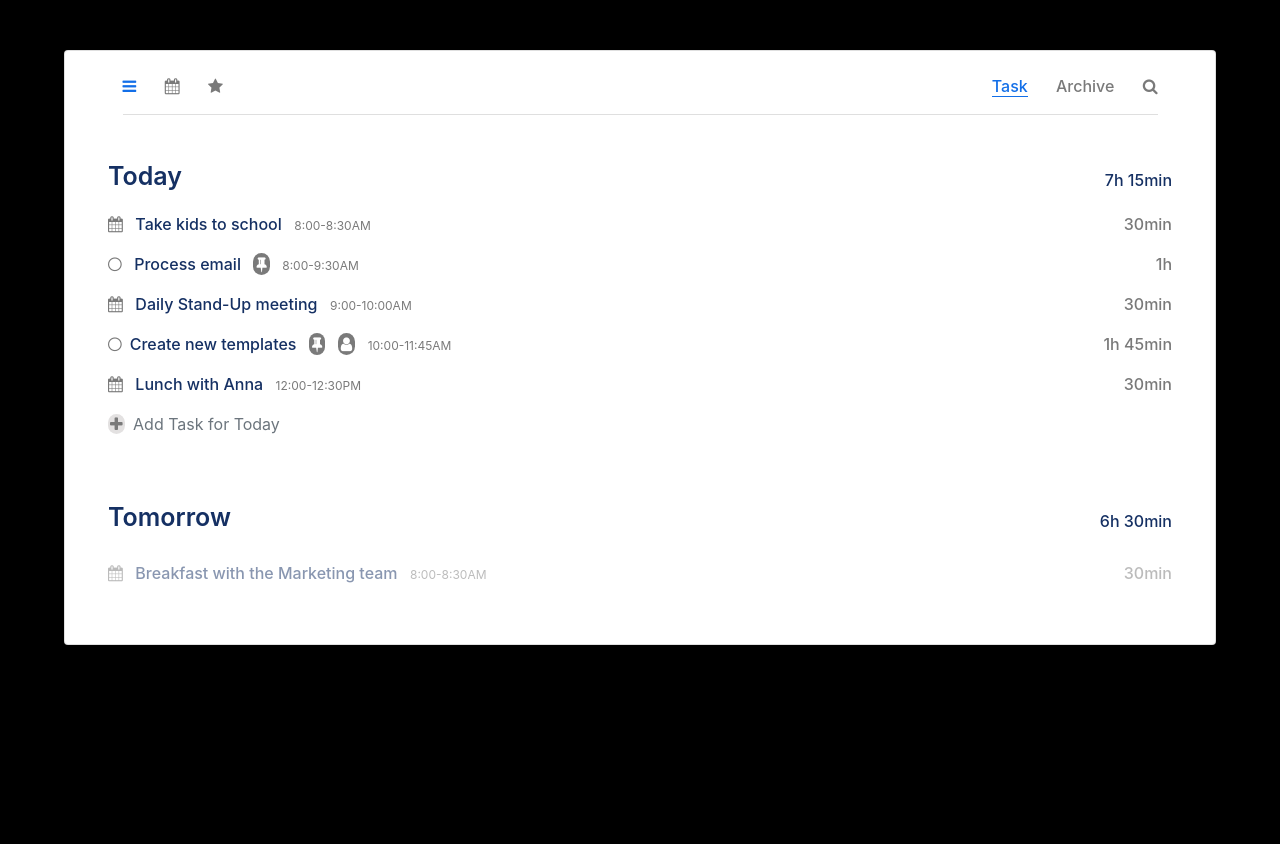
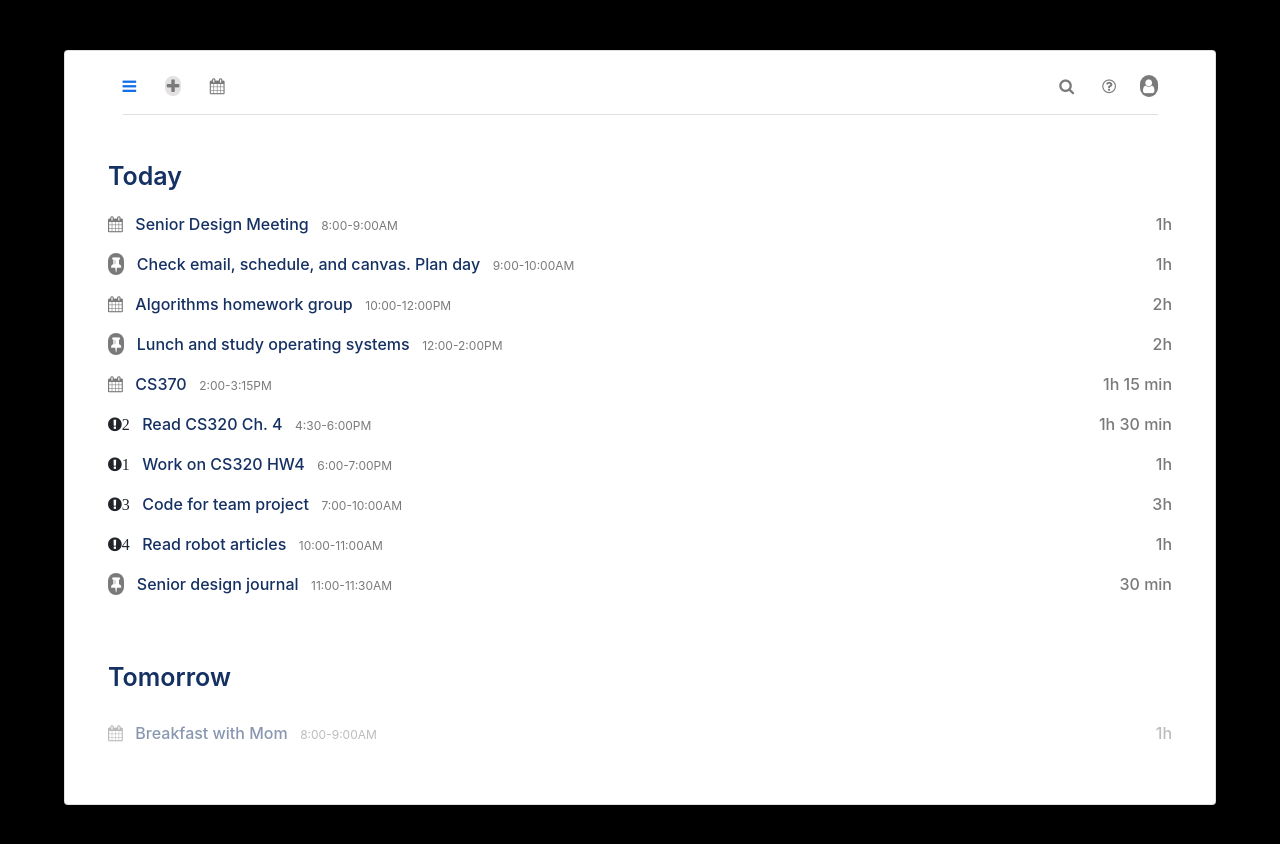
Before and after one commit to Davidjc-ram/JMAD_35, a plain HTML site: page index.html in a window 1280 px wide. Before the commit the page ends 800 px from the top, so only its background shows below. Drawn offline with nearby package versions, Linux system fonts and the light colour scheme.

Commit message:
first steps adapting snippet to our purpose

```diff
--- a/index.html
+++ b/index.html
@@ -23,19 +23,24 @@
         <div class="card">
             <!--Card Header-->
             <div class="card-header">
-                <p> <i class="fa fa-bars"></i> <i class="fa fa-calendar ml-4" aria-hidden="true"></i> <i class="fa fa-star ml-4" aria-hidden="true"></i> <span class="float-right"> <span class="mr-4 navTask">Task</span> <span class="mr-4">Archive</span> <i class="fa fa-search" aria-hidden="true"></i> </span> </p>
+                <p> <i class="fa fa-bars"></i> <i class="fa fa-plus ml-4" aria-hidden="true" title="Add task"></i> <i  class="fa fa-calendar ml-4" aria-hidden="true" title="Make appointment"></i> <span class="float-right"> <i class="fa fa-search ml-4" aria-hidden="true" title="Search description fields"></i> <i class="fa fa-question-circle-o ml-4" aria-hidden="true" title="Help"> </i><i class="fa fa-user ml-4" title="Dave's Life"></i> </span> </p>
             </div>
             <!--Card Body-->
             <div class="card-body">
-                <p class="heading1"> <span class="today">Today</span> <span class="float-right headingright">7h 15min</span> </p>
-                <p> <i class="fa fa-calendar mr-2" aria-hidden="true"></i> <span class="task mt-4">Take kids to school</span> <span class="time ml-2">8:00-8:30AM</span> <span class="float-right">30min</span> </p>
-                <p><i class="	fa fa-circle-thin mr-2"></i> <span class="task">Process email</span> <i class="fa fa-thumb-tack ml-2" aria-hidden="true"></i> <span class="time ml-2">8:00-9:30AM</span><span class="float-right">1h</span> </p>
-                <p><i class="fa fa-calendar mr-2" aria-hidden="true"></i> <span class="task">Daily Stand-Up meeting</span> <span class="time ml-2">9:00-10:00AM</span> <span class="float-right">30min</span> </p>
-                <p><i class="	fa fa-circle-thin mr-2"></i><span class="task">Create new templates</span> <i class="fa fa-thumb-tack ml-2" aria-hidden="true"></i> <i class="fa fa-user ml-2"></i> <span class="time ml-2">10:00-11:45AM</span> <span class="float-right">1h 45min</span> </p>
-                <p><i class="fa fa-calendar mr-2" aria-hidden="true"></i> <span class="task">Lunch with Anna</span> <span class="time ml-2">12:00-12:30PM</span> <span class="float-right">30min</span> </p>
-                <p class="text-muted"><i class="fa fa-plus mr-1" aria-hidden="true"></i> Add Task for Today</p>
-                <p class="heading2"><span class="tomorrow">Tomorrow</span> <span class="float-right headingright">6h 30min</span> </p>
-                <p class="task2 mt-4"><i class="fa fa-calendar mr-2" aria-hidden="true"></i> <span class="task">Breakfast with the Marketing team</span> <span class="time ml-2">8:00-8:30AM</span> <span class="float-right">30min</span></p>
+                <p class="heading1"> <span class="today">Today</span> </p>
+                <p><i class="fa fa-calendar mr-2" aria-hidden="true" title="Edit"></i> <span class="task mt-4">Senior Design Meeting</span> <span class="time ml-2">8:00-9:00AM</span> <span class="float-right">1h</span> </p>
+                <p><i class="fa fa-thumb-tack mr-2" aria-hidden="true" title="Edit"></i> <span class="task">Check email, schedule, and canvas. Plan day</span> <span class="time ml-2">9:00-10:00AM</span><span class="float-right">1h</span> </p>
+                <p><i class="fa fa-calendar mr-2" aria-hidden="true" title="Edit"></i> <span class="task">Algorithms homework group</span> <span class="time ml-2">10:00-12:00PM</span> <span class="float-right">2h</span> </p>
+                <p><i class="fa fa-thumb-tack mr-2" aria-hidden="true" title="Edit"></i>  <span class="task">Lunch and study operating systems</span> <span class="time ml-2">12:00-2:00PM</span> <span class="float-right">2h</span> </p>
+                <p><i class="fa fa-calendar mr-2" aria-hidden="true" title="Edit"></i> <span class="task">CS370</span> <span class="time ml-2">2:00-3:15PM</span> <span class="float-right">1h 15 min</span> </p>
+                <p><i class="fa fa-exclamation-circle mr-2" aria-hidden="true" title="Edit">2</i> <span class="task">Read CS320 Ch. 4</span> <span class="time ml-2">4:30-6:00PM</span><span class="float-right">1h 30 min</span> </p>
+                <p><i class="fa fa-exclamation-circle mr-2" aria-hidden="true" title="Edit">1</i> <span class="task">Work on CS320 HW4</span> <span class="time ml-2">6:00-7:00PM</span><span class="float-right">1h</span> </p>
+                <p><i class="fa fa-exclamation-circle mr-2" aria-hidden="true" title="Edit">3</i> <span class="task">Code for team project</span> <span class="time ml-2">7:00-10:00AM</span><span class="float-right">3h</span> </p>
+                <p><i class="fa fa-exclamation-circle mr-2" aria-hidden="true" title="Edit">4</i> <span class="task">Read robot articles</span> <span class="time ml-2">10:00-11:00AM</span><span class="float-right">1h</span> </p>
+                <p><i class="fa fa-thumb-tack mr-2" aria-hidden="true" title="Edit"></i>  <span class="task">Senior design journal</span> <span class="time ml-2">11:00-11:30AM</span><span class="float-right">30 min</span> </p>
+
+                <p class="heading2"><span class="tomorrow">Tomorrow</span> </p>
+                <p class="task2 mt-4"><i class="fa fa-calendar mr-2" aria-hidden="true" title="Change appointment"></i> <span class="task">Breakfast with Mom</span> <span class="time ml-2">8:00-9:00AM</span> <span class="float-right">1h</span></p>
             </div>
         </div>
     </div>
```
